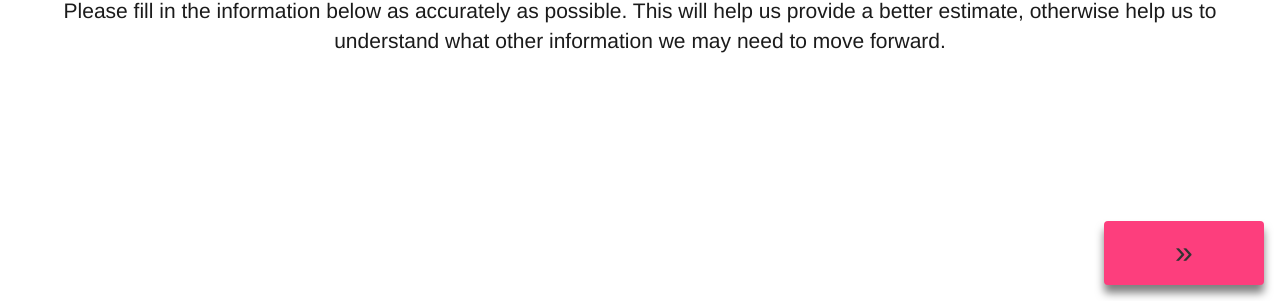
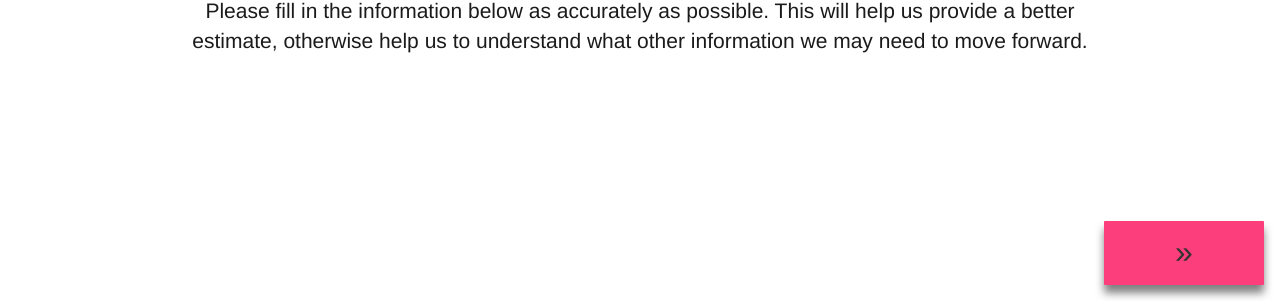
Before and after one commit to teamallnighter/Serverless-Proposal-Form, a plain HTML site: page index.html in a window 1280 px wide. Shown: the part 499-800 px from the top of the page. Drawn offline with nearby package versions, Linux system fonts and the light colour scheme; a script that the page names is missing.

Commit message:
Hopefully Fixing Buttons

```diff
--- a/style.css
+++ b/style.css
@@ -3,7 +3,9 @@ body {
   color: #1b1b1b
 }
 
-#project-proposal {
+
+
+form {
   width: 75%;
   margin: 0 auto;
 }
@@ -24,11 +26,13 @@ header {
 
 .button-neutral {
   background:  #fd3e7d;
-  border-radius: 4px;
+  border-radius: 1px;
   border: none;
   box-shadow: 0 8px 8px rgba(0, 0, 0, 0.5);
   color: #333;
   font-size: 32px;
+  padding: 0px;
+  margin:0px;
 }
 
 .button-neutral:hover {
```
